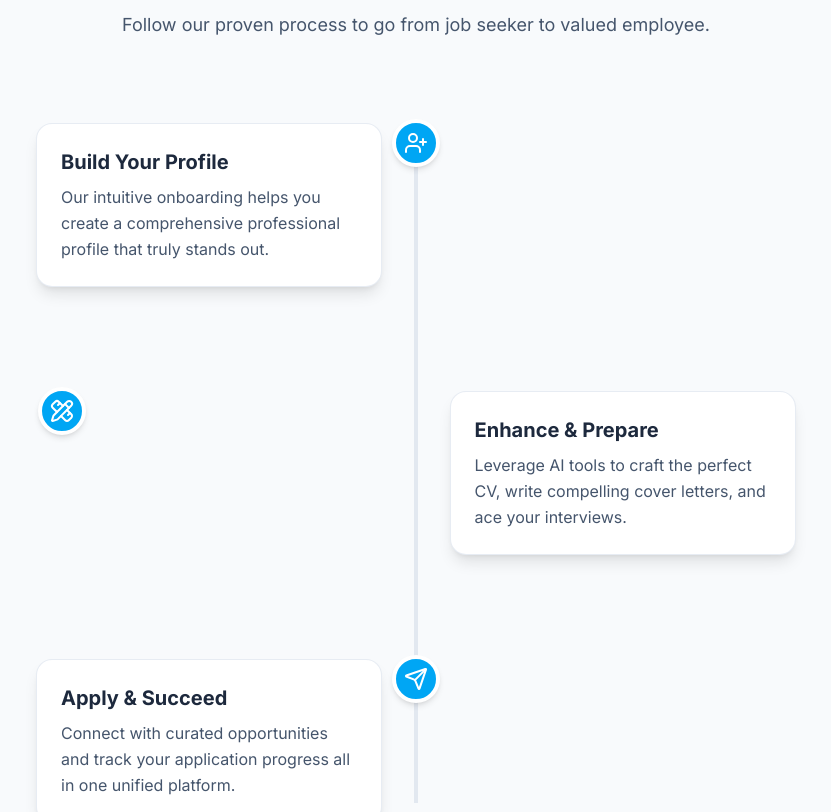
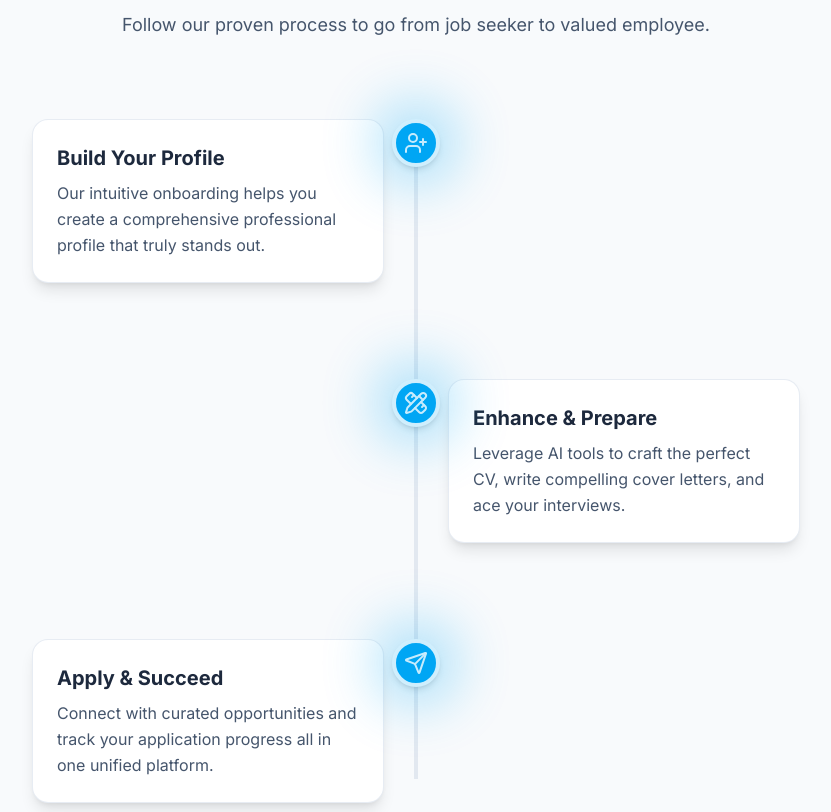
Before and after one commit to katmafalela/jobspark, a Next.js app: page / in a window 1280 px wide. Shown: the part 2357-3169 px from the top of the page, without its empty margins (224-1055 px from the left). Built offline with nearby package versions, Linux system fonts and the light colour scheme.

Commit message:
Updated HowItWorks.tsx

```diff
--- a/src/components/sections/HowItWorks.tsx
+++ b/src/components/sections/HowItWorks.tsx
@@ -39,7 +39,6 @@ const TimelineStep = ({ step, index }: { step: any, index: number }) => {
         onscreen: {
             scale: 1,
             transition: { type: "spring", duration: 0.8, bounce: 0.3 },
-
         }
     };
 
@@ -47,36 +46,36 @@ const TimelineStep = ({ step, index }: { step: any, index: number }) => {
         offscreen: { opacity: 0 },
         onscreen: {
             opacity: [0, 0.7, 0],
-            scale: [1, 2, 1],
-            transition: { duration: 1.5, repeat: Infinity, repeatDelay: 1, ease: "easeInOut" }
+            scale: [1, 2.5, 1],
+            transition: { duration: 2, repeat: Infinity, repeatDelay: 1, ease: "easeInOut" }
         }
     };
 
-
     return (
         <motion.div
-            className="flex items-start"
+            className="relative"
             initial="offscreen"
             whileInView="onscreen"
             viewport={{ once: true, amount: 0.5 }}
         >
-            <div className={`w-1/2 ${isReversed ? 'order-2' : 'order-1'}`}>
-                <motion.div variants={cardVariants} className="p-1">
+            <div className={`flex items-start ${isReversed ? 'flex-row-reverse' : ''}`}>
+                <div className="w-1/2">
+                    <motion.div variants={cardVariants} className={`w-full ${isReversed ? 'pl-8' : 'pr-8'}`}>
                         <div className="bg-white p-6 rounded-2xl border border-slate-200/80 shadow-lg hover:shadow-xl transition-shadow duration-300">
                             <h3 className="text-xl font-bold text-slate-800 mb-2">{step.title}</h3>
                             <p className="text-slate-600 leading-relaxed">{step.description}</p>
                         </div>
                     </motion.div>
                 </div>
+                <div className="w-1/2" /> {/* This is a spacer */}
+            </div>
 
-            <div className="w-16 flex justify-center order-1">
-                 <motion.div variants={markerVariants} className="relative w-12 h-12 rounded-full bg-sky-500 flex items-center justify-center border-4 border-white shadow-md">
+            <div className="absolute top-0 left-1/2 -translate-x-1/2 h-full flex items-start justify-center">
+                 <motion.div variants={markerVariants} className="relative w-12 h-12 rounded-full bg-sky-500 flex items-center justify-center border-4 border-white shadow-md z-10">
                     <step.icon className="w-6 h-6 text-white" />
-                    <motion.div variants={markerGlowVariants} className="absolute w-full h-full bg-sky-500 rounded-full blur-md" />
+                    <motion.div variants={markerGlowVariants} className="absolute w-full h-full bg-sky-500 rounded-full blur-lg" />
                 </motion.div>
             </div>
-
-            <div className={`w-1/2 ${isReversed ? 'order-1' : 'order-2'}`}></div>
         </motion.div>
     );
 }
@@ -108,10 +107,10 @@ export const HowItWorks = () => {
         </motion.div>
 
         <div ref={containerRef} className="relative max-w-3xl mx-auto">
-            <div className="absolute left-[calc(50%_-_2px)] top-6 bottom-6 w-1 bg-slate-200" />
+            <div className="absolute left-1/2 -translate-x-1/2 top-6 bottom-6 w-1 bg-slate-200" />
             <motion.div
                 style={{ height: timelineHeight }}
-                className="absolute left-[calc(50%_-_2px)] top-6 w-1 bg-sky-500"
+                className="absolute left-1/2 -translate-x-1/2 top-6 w-1 bg-sky-500"
             />
 
             <div className="flex flex-col gap-y-24">
```
Lines whose indentation alone changed are shown as unchanged.
